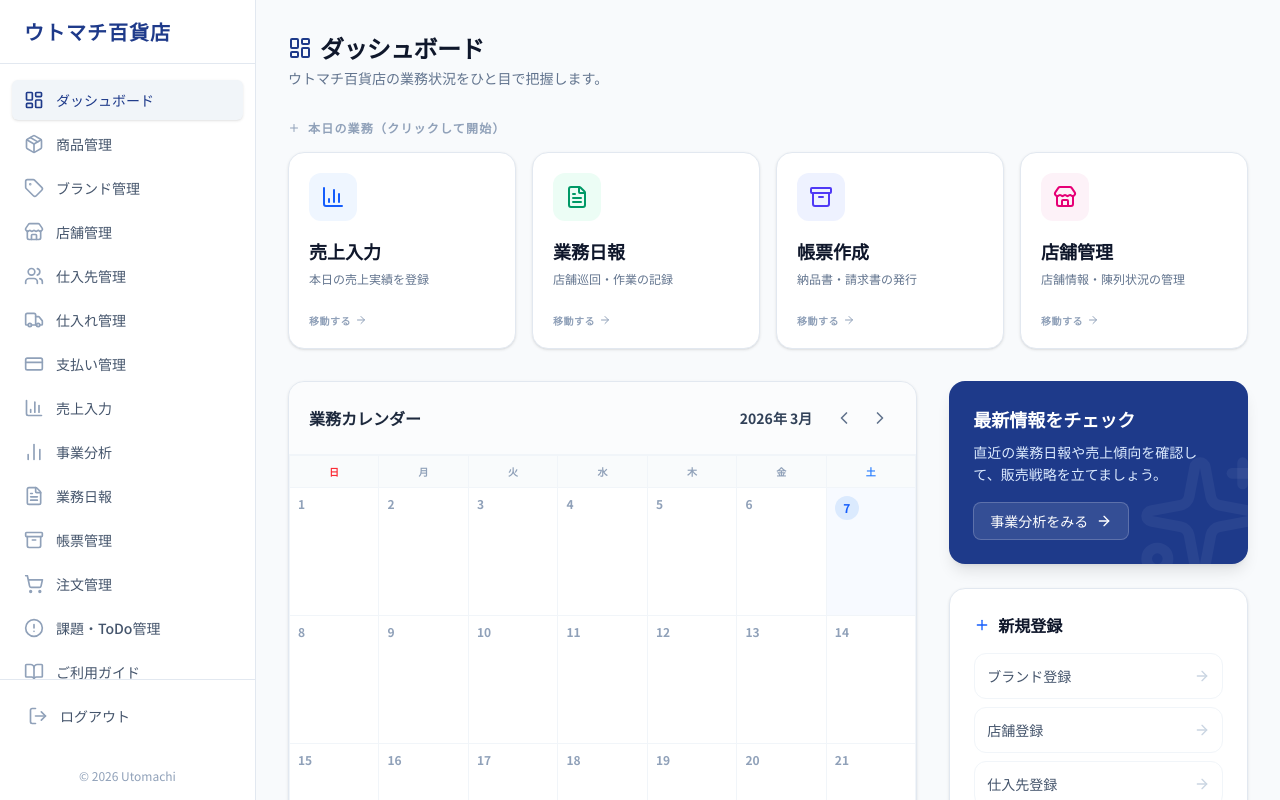
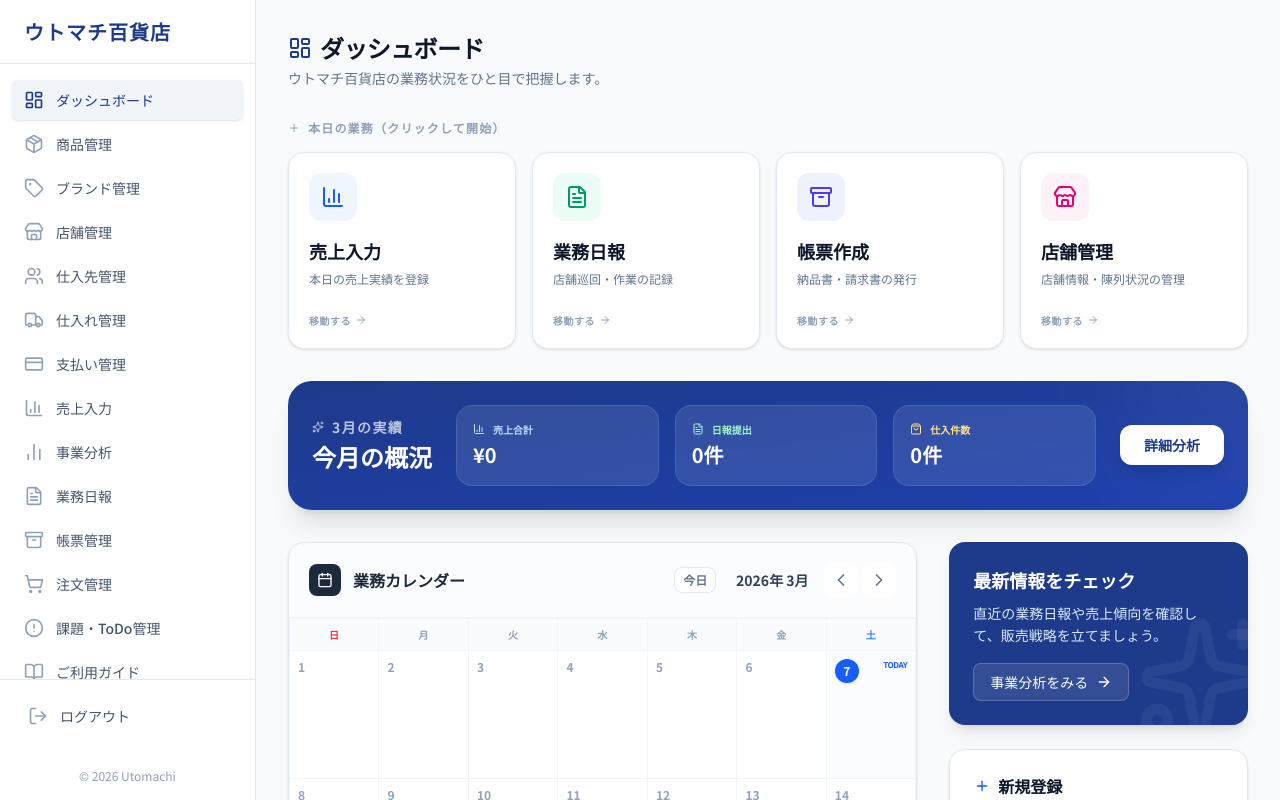
Before and after one commit to koji0903/utomachi100katen, a Next.js app: page / in a window 1280 px wide. Built offline with nearby package versions, Linux system fonts and the light colour scheme; no server answers; the database is empty; sample sign-in values are in the browser's storage.

Commit message:
feat: Add a monthly summary section to the dashboard, implement navigation links for filtered views, and include a "go to today" calendar function.

```diff
--- a/src/app/page.tsx
+++ b/src/app/page.tsx
@@ -15,13 +15,27 @@ import {
     Plus,
     Sparkles,
     Search,
-    BookOpen
+    BookOpen,
+    ShoppingCart,
+    ShoppingBag
 } from "lucide-react";
+import { useMemo } from "react";
 import { useStore } from "@/lib/store";
 import { CalendarView } from "@/components/CalendarView";
 
 export default function DashboardPage() {
-    const { isLoaded, products, brands, retailStores } = useStore();
+    const { isLoaded, products, brands, retailStores, sales, dailyReports, purchases } = useStore();
+
+    const currentMonthStats = useMemo(() => {
+        const now = new Date();
+        const monthPrefix = `${now.getFullYear()}-${String(now.getMonth() + 1).padStart(2, "0")}`;
+        return {
+            sales: sales.filter(s => s.period.startsWith(monthPrefix)).reduce((sum, s) => sum + s.totalAmount, 0),
+            reports: dailyReports.filter(r => r.date.startsWith(monthPrefix)).length,
+            purchases: purchases.filter(p => p.orderDate?.startsWith(monthPrefix) || p.arrivalDate?.startsWith(monthPrefix)).length,
+            label: `${now.getMonth() + 1}月の実績`
+        };
+    }, [sales, dailyReports, purchases]);
 
     if (!isLoaded) return <div className="p-8">読み込み中...</div>;
 
@@ -111,6 +125,45 @@ export default function DashboardPage() {
                             </div>
                         </Link>
                     ))}
+                </div>
+            </section>
+
+            {/* Monthly Summary Section */}
+            <section className="bg-gradient-to-br from-[#1e3a8a] to-[#1e40af] rounded-3xl p-6 text-white shadow-xl relative overflow-hidden">
+                <div className="absolute top-0 right-0 w-64 h-64 bg-white/5 rounded-full -mr-32 -mt-32 blur-3xl" />
+                <div className="relative z-10 flex flex-col md:flex-row md:items-center justify-between gap-6">
+                    <div>
+                        <h2 className="text-sm font-bold opacity-70 uppercase tracking-widest mb-1 flex items-center gap-2">
+                            <Sparkles className="w-3 h-3" />
+                            {currentMonthStats.label}
+                        </h2>
+                        <h3 className="text-2xl font-black">今月の概況</h3>
+                    </div>
+
+                    <div className="grid grid-cols-1 sm:grid-cols-3 gap-4 flex-1 max-w-2xl w-full">
+                        <div className="bg-white/10 backdrop-blur-md rounded-2xl p-4 border border-white/10">
+                            <div className="flex items-center gap-2 text-blue-200 text-[10px] font-bold uppercase mb-1">
+                                <BarChart3 className="w-3 h-3" /> 売上合計
+                            </div>
+                            <div className="text-xl font-black">¥{currentMonthStats.sales.toLocaleString()}</div>
+                        </div>
+                        <div className="bg-white/10 backdrop-blur-md rounded-2xl p-4 border border-white/10">
+                            <div className="flex items-center gap-2 text-emerald-200 text-[10px] font-bold uppercase mb-1">
+                                <FileText className="w-3 h-3" /> 日報提出
+                            </div>
+                            <div className="text-xl font-black">{currentMonthStats.reports}件</div>
+                        </div>
+                        <div className="bg-white/10 backdrop-blur-md rounded-2xl p-4 border border-white/10">
+                            <div className="flex items-center gap-2 text-amber-200 text-[10px] font-bold uppercase mb-1">
+                                <ShoppingBag className="w-3 h-3" /> 仕入件数
+                            </div>
+                            <div className="text-xl font-black">{currentMonthStats.purchases}件</div>
+                        </div>
+                    </div>
+
+                    <Link href="/analytics" className="px-6 py-2.5 bg-white text-blue-900 rounded-xl font-black text-sm hover:scale-105 transition-transform shadow-lg self-start md:self-center">
+                        詳細分析
+                    </Link>
                 </div>
             </section>
 
--- a/src/components/CalendarView.tsx
+++ b/src/components/CalendarView.tsx
@@ -7,7 +7,8 @@ import {
     ChevronRight,
     BarChart3,
     FileText,
-    ShoppingCart
+    ShoppingCart,
+    Calendar
 } from "lucide-react";
 import { useStore } from "@/lib/store";
 
@@ -30,6 +31,10 @@ export const CalendarView: React.FC = () => {
 
     const nextMonth = () => {
         setCurrentDate(new Date(year, month + 1, 1));
+    };
+
+    const goToToday = () => {
+        setCurrentDate(new Date());
     };
 
     const today = new Date();
@@ -62,52 +67,55 @@ export const CalendarView: React.FC = () => {
     const days = [];
     // Padding for the first week
     for (let i = 0; i < startDayOfWeek; i++) {
-        days.push(<div key={`empty-${i}`} className="h-24 sm:h-32 border-b border-r border-slate-100 bg-slate-50/30" />);
+        days.push(<div key={`empty-${i}`} className="h-24 sm:h-32 border-b border-r border-slate-100 bg-slate-50/20" />);
     }
 
     // Days of the month
     for (let d = 1; d <= daysInMonth; d++) {
         const data = getDayData(d);
+        const dayDate = formatDate(year, month, d);
+
         days.push(
             <div
                 key={d}
-                className={`h-24 sm:h-32 border-b border-r border-slate-100 p-2 transition-colors hover:bg-slate-50 relative ${isToday(d) ? "bg-blue-50/50" : "bg-white"
+                className={`h-24 sm:h-32 border-b border-r border-slate-100 p-1.5 sm:p-2 transition-all hover:bg-slate-50 relative group ${isToday(d) ? "bg-blue-50/30" : "bg-white"
                     }`}
             >
                 <div className="flex justify-between items-start">
-                    <span className={`text-xs font-bold ${isToday(d) ? "text-blue-600 bg-blue-100 w-6 h-6 flex items-center justify-center rounded-full" : "text-slate-400"}`}>
+                    <span className={`text-[10px] sm:text-xs font-bold ${isToday(d) ? "text-white bg-blue-600 w-5 h-5 sm:w-6 sm:h-6 flex items-center justify-center rounded-full shadow-sm" : "text-slate-400"}`}>
                         {d}
                     </span>
+                    {isToday(d) && <span className="text-[8px] font-bold text-blue-600 hidden sm:block uppercase tracking-tighter">Today</span>}
                 </div>
 
-                <div className="mt-2 space-y-1 overflow-hidden">
+                <div className="mt-1 space-y-0.5 sm:space-y-1 overflow-hidden">
                     {data.totalSales > 0 && (
                         <Link
-                            href={`/sales?tab=log&date=${formatDate(year, month, d)}`}
-                            className="flex items-center gap-1 text-[10px] sm:text-xs font-bold text-blue-600 truncate hover:bg-blue-100/50 rounded px-1 -mx-1 transition-colors"
+                            href={`/sales?tab=log&date=${dayDate}`}
+                            className="flex items-center gap-1 text-[9px] sm:text-[11px] font-bold text-blue-600 truncate hover:bg-blue-100 rounded px-1 -mx-1 transition-colors py-0.5"
                         >
-                            <BarChart3 className="w-3 h-3 shrink-0" />
+                            <BarChart3 className="w-2.5 h-2.5 sm:w-3 sm:h-3 shrink-0" />
                             <span>¥{data.totalSales.toLocaleString()}</span>
                         </Link>
                     )}
 
                     {data.hasReport && (
                         <Link
-                            href={`/reports?date=${formatDate(year, month, d)}`}
-                            className="flex items-center gap-1 text-[10px] sm:text-xs font-medium text-emerald-600 truncate hover:bg-emerald-100/50 rounded px-1 -mx-1 transition-colors"
+                            href={`/reports?date=${dayDate}`}
+                            className="flex items-center gap-1 text-[9px] sm:text-[11px] font-medium text-emerald-600 truncate hover:bg-emerald-100 rounded px-1 -mx-1 transition-colors py-0.5"
                         >
-                            <FileText className="w-3 h-3 shrink-0" />
-                            <span>日報あり</span>
+                            <FileText className="w-2.5 h-2.5 sm:w-3 sm:h-3 shrink-0" />
+                            <span>日報</span>
                         </Link>
                     )}
 
                     {data.purchaseCount > 0 && (
                         <Link
-                            href={`/purchases?date=${formatDate(year, month, d)}`}
-                            className="flex items-center gap-1 text-[10px] sm:text-xs font-medium text-amber-600 truncate hover:bg-amber-100/50 rounded px-1 -mx-1 transition-colors"
+                            href={`/purchases?date=${dayDate}`}
+                            className="flex items-center gap-1 text-[9px] sm:text-[11px] font-medium text-amber-600 truncate hover:bg-amber-100 rounded px-1 -mx-1 transition-colors py-0.5"
                         >
-                            <ShoppingCart className="w-3 h-3 shrink-0" />
-                            <span>仕入 {data.purchaseCount}件</span>
+                            <ShoppingCart className="w-2.5 h-2.5 sm:w-3 sm:h-3 shrink-0" />
+                            <span>仕入 {data.purchaseCount}</span>
                         </Link>
                     )}
                 </div>
@@ -117,27 +125,40 @@ export const CalendarView: React.FC = () => {
 
     return (
         <section className="bg-white rounded-2xl border border-slate-200 shadow-sm overflow-hidden">
-            <div className="p-5 border-b border-slate-100 flex items-center justify-between bg-slate-50/50">
-                <h2 className="font-bold text-slate-800 flex items-center gap-2">
-                    業務カレンダー
-                </h2>
-                <div className="flex items-center gap-4">
-                    <span className="text-sm font-bold text-slate-700">
+            <div className="p-4 sm:p-5 border-b border-slate-100 flex items-center justify-between bg-slate-50/50 flex-wrap gap-2">
+                <div className="flex items-center gap-3">
+                    <div className="w-8 h-8 rounded-lg bg-slate-800 flex items-center justify-center text-white">
+                        <Calendar className="w-4 h-4" />
+                    </div>
+                    <h2 className="font-bold text-slate-800">業務カレンダー</h2>
+                </div>
+
+                <div className="flex items-center gap-2 sm:gap-4">
+                    <button
+                        onClick={goToToday}
+                        className="text-[10px] sm:text-xs font-bold text-slate-500 hover:text-slate-800 px-2 py-1 bg-white border border-slate-200 rounded-lg hover:border-slate-300 transition-all active:scale-95"
+                    >
+                        今日
+                    </button>
+
+                    <div className="flex items-center gap-2 sm:gap-3">
+                        <span className="text-xs sm:text-sm font-bold text-slate-700 min-w-[80px] text-center">
                             {year}年 {month + 1}月
                         </span>
                         <div className="flex gap-1">
                             <button
                                 onClick={prevMonth}
-                            className="p-1.5 rounded-lg hover:bg-slate-200 text-slate-500 transition-colors"
+                                className="p-1 sm:p-1.5 rounded-lg hover:bg-slate-200 text-slate-500 transition-colors border border-transparent hover:border-slate-200 bg-white shadow-sm sm:shadow-none"
                             >
-                            <ChevronLeft className="w-5 h-5" />
+                                <ChevronLeft className="w-4 h-4 sm:w-5 sm:h-5" />
                             </button>
                             <button
                                 onClick={nextMonth}
-                            className="p-1.5 rounded-lg hover:bg-slate-200 text-slate-500 transition-colors"
+                                className="p-1 sm:p-1.5 rounded-lg hover:bg-slate-200 text-slate-500 transition-colors border border-transparent hover:border-slate-200 bg-white shadow-sm sm:shadow-none"
                             >
-                            <ChevronRight className="w-5 h-5" />
+                                <ChevronRight className="w-4 h-4 sm:w-5 sm:h-5" />
                             </button>
+                        </div>
                     </div>
                 </div>
             </div>
```
Also changed, not shown: src/app/purchases/page.tsx (+13 -5 lines), src/app/reports/page.tsx (+13 -5 lines), src/app/sales/page.tsx (+13 -5 lines). Lines whose indentation alone changed are shown as unchanged.
